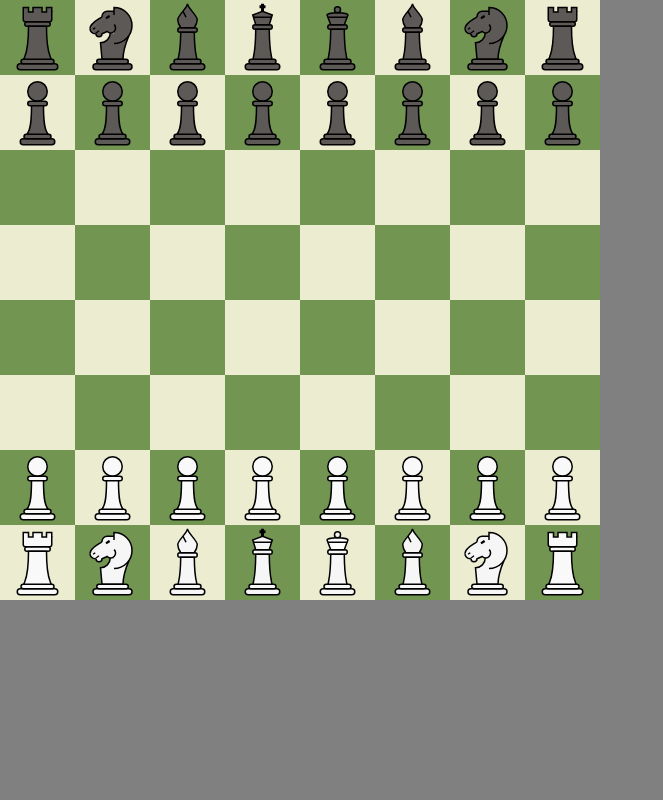
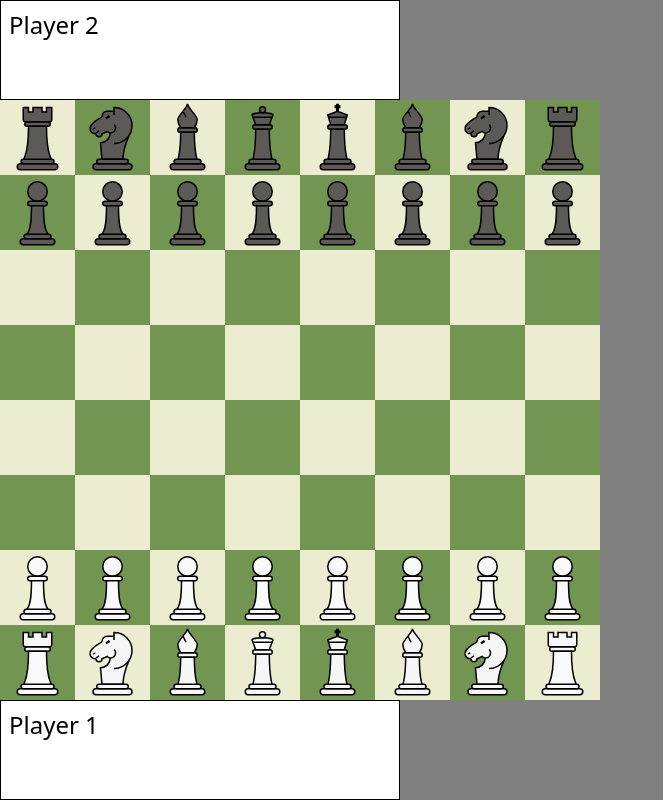
Before and after one commit to amitxjangra/chess, a React (Vite) app: page / in a window 1280 px wide. Shown: the whole page, without its empty margins (0-663 px from the left). Built offline with nearby package versions, Linux system fonts and the light colour scheme.

Commit message:
kill feed added

```diff
--- a/src/App.jsx
+++ b/src/App.jsx
@@ -1,14 +1,14 @@
 import { useCallback, useRef, useState } from "react";
 
-const initialPositon = {
-  "00": { name: "rook", color: "black" },
+const initialPosition = {
+  "00": { name: "rook", color: "black", hasMoved: false },
   "01": { name: "knight", color: "black" },
   "02": { name: "bishop", color: "black" },
-  "03": { name: "king", color: "black" },
-  "04": { name: "queen", color: "black" },
+  "04": { name: "king", color: "black", hasMoved: false },
+  "03": { name: "queen", color: "black" },
   "05": { name: "bishop", color: "black" },
   "06": { name: "knight", color: "black" },
-  "07": { name: "rook", color: "black" },
+  "07": { name: "rook", color: "black", hasMoved: false },
   10: { name: "pawn", color: "black" },
   11: { name: "pawn", color: "black" },
   12: { name: "pawn", color: "black" },
@@ -25,14 +25,14 @@ const initialPositon = {
   65: { name: "pawn", color: "white" },
   66: { name: "pawn", color: "white" },
   67: { name: "pawn", color: "white" },
-  70: { name: "rook", color: "white" },
+  70: { name: "rook", color: "white", hasMoved: false },
   71: { name: "knight", color: "white" },
   72: { name: "bishop", color: "white" },
-  73: { name: "king", color: "white" },
-  74: { name: "queen", color: "white" },
+  73: { name: "queen", color: "white" },
+  74: { name: "king", color: "white", hasMoved: false },
   75: { name: "bishop", color: "white" },
   76: { name: "knight", color: "white" },
-  77: { name: "rook", color: "white" },
+  77: { name: "rook", color: "white", hasMoved: false },
 };
 
 const nameIconSet = {
@@ -56,17 +56,19 @@ const row = Array(8).fill("");
 
 function App() {
   const [turn, setTurn] = useState(true); // true for white
-  const [positions, setPositions] = useState(initialPositon);
+  const [positions, setPositions] = useState(initialPosition);
   const selected = useRef(null);
   const [deleted, setDeleted] = useState([]);
-  const killPawn = useCallback(
+
+  const kill = useCallback(
     (killer, target) => {
       if (positions[target].name) {
         setDeleted((deletedTemp) => [
           ...deletedTemp,
-          positions?.[target]?.name,
+          positions?.[target]?.name + positions?.[target]?.color,
         ]);
       }
+      setTurn((prev) => !prev);
       setPositions((prev) => {
         let tempData = { ...prev };
         delete tempData[killer];
@@ -86,6 +88,13 @@ function App() {
 
   const drawSuggestion = useCallback(
     (x, y, type, color) => {
+      if (turn && positions[`${x}${y}`].color === "black") {
+        if (!positions[`${x}${y}`].target) return;
+      }
+      if (!turn && positions[`${x}${y}`].color === "white") {
+        if (!positions[`${x}${y}`].target) return;
+      }
+
       if (selected.current === `${x}${y}`) {
         setPositions((prev) => {
           let prevPos = { ...prev };
@@ -99,10 +108,22 @@ function App() {
           return prevPos;
         });
         return;
+      } else if (positions[`${x}${y}`].name !== "point") {
+        setPositions((prev) => {
+          let prevPos = { ...prev };
+          for (const property in prevPos) {
+            if (prevPos[property]?.name === "point") {
+              delete prevPos[property];
+            }
+            if (prevPos[property]?.target) prevPos[property].target = false;
+          }
+          selected.current = `${x}${y}`;
+          return prevPos;
+        });
       }
       if (type === "pawn") {
         if (positions?.[`${x}${y}`]?.target) {
-          killPawn(selected?.current, `${x}${y}`);
+          kill(selected?.current, `${x}${y}`);
           return;
         }
         selected.current = `${x}${y}`;
@@ -119,13 +140,15 @@ function App() {
               ...(prev[`${x + 1}${y - 1}`]?.name && {
                 [`${x + 1}${y - 1}`]: {
                   ...prev[`${x + 1}${y - 1}`],
-                  target: true,
+                  ...(prev[`${x + 1}${y - 1}`].color !==
+                    prev[selected.current].color && { target: true }),
                 },
               }),
               ...(prev[`${x + 1}${y + 1}`]?.name && {
                 [`${x + 1}${y + 1}`]: {
                   ...prev[`${x + 1}${y + 1}`],
-                  target: true,
+                  ...(prev[`${x + 1}${y + 1}`].color !==
+                    prev[selected.current].color && { target: true }),
                 },
               }),
               [`${x + 2}${y}`]:
@@ -150,10 +173,18 @@ function App() {
                 ? { ...prev[`${x - 1}${y}`] }
                 : { name: "point" },
             [`${x - 1}${y - 1}`]: prev[`${x - 1}${y - 1}`]?.name
-              ? { ...prev[`${x - 1}${y - 1}`], target: true }
+              ? {
+                  ...prev[`${x - 1}${y - 1}`],
+                  ...(prev[`${x - 1}${y - 1}`].color !==
+                    prev[selected.current].color && { target: true }),
+                }
               : {},
             [`${x - 1}${y + 1}`]: prev[`${x - 1}${y + 1}`]?.name
-              ? { ...prev[`${x - 1}${y + 1}`], target: true }
+              ? {
+                  ...prev[`${x - 1}${y + 1}`],
+                  ...(prev[`${x - 1}${y + 1}`].color !==
+                    prev[selected.current].color && { target: true }),
+                }
               : {},
             [`${x - 2}${y}`]:
               x === 6 || x === 1
@@ -169,7 +200,12 @@ function App() {
         }
       }
       if (type === "rook") {
+        if (positions?.[`${x}${y}`]?.target) {
+          kill(selected?.current, `${x}${y}`);
+          return;
+        }
         selected.current = `${x}${y}`;
+
         setPositions((prev) => {
           let prevPos = { ...prev };
           let iterator = 0;
@@ -179,9 +215,14 @@ function App() {
             top: false,
             bottom: false,
           };
+
           while (iterator <= 7) {
             if (iterator > x && !detection.bottom) {
               if (prevPos[`${iterator}${y}`]?.name) {
+                if (
+                  prev[selected.current].color !==
+                  prevPos[`${iterator}${y}`].color
+                )
                   prevPos[`${iterator}${y}`] = {
                     ...prevPos[`${iterator}${y}`],
                     target: true,
@@ -193,6 +234,10 @@ function App() {
             }
             if (!detection.top) {
               if (prevPos[`${x - iterator - 1}${y}`]?.name) {
+                if (
+                  prev[selected.current].color !==
+                  prevPos[`${x - iterator - 1}${y}`].color
+                )
                   prevPos[`${x - iterator - 1}${y}`] = {
                     ...prevPos[`${x - iterator - 1}${y}`],
                     target:
@@ -208,6 +253,10 @@ function App() {
 
             if (!detection.right) {
               if (prevPos[`${x}${y + iterator + 1}`]?.name) {
+                if (
+                  prev[selected.current].color !==
+                  prevPos[`${x}${y + iterator + 1}`].color
+                )
                   prevPos[`${x}${y + iterator + 1}`] = {
                     ...prevPos[`${x}${y + iterator + 1}`],
                     target: true,
@@ -219,6 +268,10 @@ function App() {
             }
             if (!detection.left) {
               if (prevPos[`${x}${y - iterator - 1}`]?.name) {
+                if (
+                  prev[selected.current].color !==
+                  prevPos[`${x}${y - iterator - 1}`].color
+                )
                   prevPos[`${x}${y - iterator - 1}`] = {
                     ...prevPos[`${x}${y - iterator - 1}`],
                     target: true,
@@ -234,6 +287,10 @@ function App() {
         });
       }
       if (type === "king") {
+        if (positions?.[`${x}${y}`]?.target) {
+          kill(selected?.current, `${x}${y}`);
+          return;
+        }
         selected.current = `${x}${y}`;
         setPositions((prev) => ({
           ...prev,
@@ -241,53 +298,91 @@ function App() {
             prev[`${x - 1}${y - 1}`]?.name === "point"
               ? {}
               : prev[`${x - 1}${y - 1}`]?.name
-              ? { ...prev[`${x - 1}${y - 1}`], target: true }
+              ? {
+                  ...prev[`${x - 1}${y - 1}`],
+                  ...(prev[`${x - 1}${y - 1}`].color !==
+                    prev[selected.current].color && { target: true }),
+                }
               : { name: "point" },
           [`${x - 1}${y}`]:
             prev[`${x - 1}${y}`]?.name === "point"
               ? {}
               : prev[`${x - 1}${y}`]?.name
-              ? { ...prev[`${x - 1}${y}`], target: true }
+              ? {
+                  ...prev[`${x - 1}${y}`],
+                  ...(prev[`${x - 1}${y}`].color !==
+                    prev[selected.current].color && { target: true }),
+                }
               : { name: "point" },
           [`${x - 1}${y + 1}`]:
             prev[`${x - 1}${y + 1}`]?.name === "point"
               ? {}
               : prev[`${x - 1}${y + 1}`]?.name
-              ? { ...prev[`${x - 1}${y + 1}`], target: true }
+              ? {
+                  ...prev[`${x - 1}${y + 1}`],
+                  ...(prev[`${x - 1}${y + 1}`].color !==
+                    prev[selected.current].color && { target: true }),
+                }
               : { name: "point" },
           [`${x}${y + 1}`]:
             prev[`${x}${y + 1}`]?.name === "point"
               ? {}
               : prev[`${x}${y + 1}`]?.name
-              ? { ...prev[`${x}${y + 1}`], target: true }
+              ? {
+                  ...prev[`${x}${y + 1}`],
+                  ...(prev[`${x}${y + 1}`].color !==
+                    prev[selected.current].color && { target: true }),
+                }
               : { name: "point" },
           [`${x}${y - 1}`]:
             prev[`${x}${y - 1}`]?.name === "point"
               ? {}
               : prev[`${x}${y - 1}`]?.name
-              ? { ...prev[`${x}${y - 1}`], target: true }
+              ? {
+                  ...prev[`${x}${y - 1}`],
+                  ...(prev[`${x}${y - 1}`].color !==
+                    prev[selected.current].color && { target: true }),
+                }
               : { name: "point" },
           [`${x + 1}${y - 1}`]:
             prev[`${x + 1}${y - 1}`]?.name === "point"
               ? {}
               : prev[`${x + 1}${y - 1}`]?.name
-              ? { ...prev[`${x + 1}${y - 1}`], target: true }
+              ? {
+                  ...prev[`${x + 1}${y - 1}`],
+                  ...(prev[`${x + 1}${y - 1}`].color !==
+                    prev[selected.current].color && { target: true }),
+                }
               : { name: "point" },
           [`${x + 1}${y}`]:
             prev[`${x + 1}${y}`]?.name === "point"
               ? {}
               : prev[`${x + 1}${y}`]?.name
-              ? { ...prev[`${x + 1}${y}`], target: true }
+              ? {
+                  ...prev[`${x + 1}${y}`],
+                  ...(prev[`${x + 1}${y}`].color !==
+                    prev[selected.current].color && { target: true }),
+                }
               : { name: "point" },
           [`${x + 1}${y + 1}`]:
             prev[`${x + 1}${y + 1}`]?.name === "point"
               ? {}
               : prev[`${x + 1}${y + 1}`]?.name
-              ? { ...prev[`${x + 1}${y + 1}`], target: true }
+              ? {
+                  ...prev[`${x + 1}${y + 1}`],
+                  ...(prev[`${x + 1}${y + 1}`].color !==
+                    prev[selected.current].color && { target: true }),
+                }
               : { name: "point" },
+          ...(true && { [`${x}${y + 2}`]: { name: "point" } }),
+          ...(true && { [`${x}${y - 2}`]: { name: "point" } }),
         }));
       }
       if (type === "bishop") {
+        if (positions?.[`${x}${y}`]?.target) {
+          kill(selected?.current, `${x}${y}`);
+          return;
+        }
         selected.current = `${x}${y}`;
         setPositions((prev) => {
           let prevPos = { ...prev };
@@ -301,6 +396,10 @@ function App() {
           while (iterator <= 7) {
             if (!detection.tl) {
               if (prevPos[`${x - 1 - iterator}${y - 1 - iterator}`]?.name) {
+                if (
+                  prev[selected.current].color !==
+                  prevPos[`${x - 1 - iterator}${y - 1 - iterator}`].color
+                )
                   prevPos[`${x - 1 - iterator}${y - 1 - iterator}`] = {
                     ...prevPos[`${x - 1 - iterator}${y - 1 - iterator}`],
                     target: true,
@@ -315,6 +414,10 @@ function App() {
 
             if (!detection.bl) {
               if (prevPos[`${x + 1 + iterator}${y - 1 - iterator}`]?.name) {
+                if (
+                  prev[selected.current].color !==
+                  prevPos[`${x + 1 + iterator}${y - 1 - iterator}`].color
+                )
                   prevPos[`${x + 1 + iterator}${y - 1 - iterator}`] = {
                     ...prevPos[`${x + 1 + iterator}${y - 1 - iterator}`],
                     target: true,
@@ -328,6 +431,10 @@ function App() {
             }
             if (!detection.tr) {
               if (prevPos[`${x - 1 - iterator}${y + 1 + iterator}`]?.name) {
+                if (
+                  prev[selected.current].color !==
+                  prevPos[`${x - 1 - iterator}${y + 1 + iterator}`].color
+                )
                   prevPos[`${x - 1 - iterator}${y + 1 + iterator}`] = {
                     ...prevPos[`${x - 1 - iterator}${y + 1 + iterator}`],
                     target: true,
@@ -342,6 +449,10 @@ function App() {
 
             if (!detection.br) {
               if (prevPos[`${x + 1 + iterator}${y + 1 + iterator}`]?.name) {
+                if (
+                  prev[selected.current].color !==
+                  prevPos[`${x + 1 + iterator}${y + 1 + iterator}`].color
+                )
                   prevPos[`${x + 1 + iterator}${y + 1 + iterator}`] = {
                     ...prevPos[`${x + 1 + iterator}${y + 1 + iterator}`],
                     target: true,
@@ -359,6 +470,10 @@ function App() {
         });
       }
       if (type === "knight") {
+        if (positions?.[`${x}${y}`]?.target) {
+          kill(selected?.current, `${x}${y}`);
+          return;
+        }
         selected.current = `${x}${y}`;
         setPositions((prev) => {
           let prevPos = { ...prev };
@@ -379,6 +494,10 @@ function App() {
                 prevPos[`${x + 2}${y - 1}`]?.name &&
                 prevPos[`${x + 2}${y - 1}`]?.name !== "point"
               ) {
+                if (
+                  prev[selected.current].color !==
+                  prevPos[`${x + 2}${y - 1}`].color
+                )
                   prevPos[`${x + 2}${y - 1}`] = {
                     ...prevPos[`${x + 2}${y - 1}`],
                     target: true,
@@ -395,6 +514,10 @@ function App() {
                 prevPos[`${x + 1}${y - 2}`]?.name &&
                 prevPos[`${x + 1}${y - 2}`]?.name !== "point"
               ) {
+                if (
+                  prev[selected.current].color !==
+                  prevPos[`${x + 1}${y - 2}`].color
+                )
                   prevPos[`${x + 1}${y - 2}`] = {
                     ...prevPos[`${x + 1}${y - 2}`],
                     target: true,
@@ -411,6 +534,10 @@ function App() {
                 prevPos[`${x - 1}${y - 2}`]?.name &&
                 prevPos[`${x - 1}${y - 2}`]?.name !== "point"
               ) {
+                if (
+                  prev[selected.current].color !==
+                  prevPos[`${x - 1}${y - 2}`].color
+                )
                   prevPos[`${x - 1}${y - 2}`] = {
                     ...prevPos[`${x - 1}${y - 2}`],
                     target: true,
@@ -427,6 +554,10 @@ function App() {
                 prevPos[`${x - 2}${y - 1}`]?.name &&
                 prevPos[`${x - 2}${y - 1}`]?.name !== "point"
               ) {
+                if (
+                  prev[selected.current].color !==
+                  prevPos[`${x - 2}${y - 1}`].color
+                )
                   prevPos[`${x - 2}${y - 1}`] = {
                     ...prevPos[`${x - 2}${y - 1}`],
                     target: true,
@@ -443,6 +574,10 @@ function App() {
                 prevPos[`${x - 2}${y + 1}`]?.name &&
                 prevPos[`${x - 2}${y + 1}`]?.name !== "point"
               ) {
+                if (
+                  prev[selected.current].color !==
+                  prevPos[`${x - 2}${y + 1}`].color
+                )
                   prevPos[`${x - 2}${y + 1}`] = {
                     ...prevPos[`${x - 2}${y + 1}`],
                     target: true,
@@ -459,6 +594,10 @@ function App() {
                 prevPos[`${x - 1}${y + 2}`]?.name &&
                 prevPos[`${x - 1}${y + 2}`]?.name !== "point"
               ) {
+                if (
+                  prev[selected.current].color !==
+                  prevPos[`${x - 1}${y + 2}`].color
+                )
                   prevPos[`${x - 1}${y + 2}`] = {
                     ...prevPos[`${x - 1}${y + 2}`],
                     target: true,
@@ -475,6 +614,10 @@ function App() {
                 prevPos[`${x + 1}${y + 2}`]?.name &&
                 prevPos[`${x + 1}${y + 2}`]?.name !== "point"
               ) {
+                if (
+                  prev[selected.current].color !==
+                  prevPos[`${x + 1}${y + 2}`].color
+                )
                   prevPos[`${x + 1}${y + 2}`] = {
                     ...prevPos[`${x + 1}${y + 2}`],
                     target: true,
@@ -491,6 +634,10 @@ function App() {
                 prevPos[`${x + 2}${y + 1}`]?.name &&
                 prevPos[`${x + 2}${y + 1}`]?.name !== "point"
               ) {
+                if (
+                  prev[selected.current].color !==
+                  prevPos[`${x + 2}${y + 1}`].color
+                )
                   prevPos[`${x + 2}${y + 1}`] = {
                     ...prevPos[`${x + 2}${y + 1}`],
                     target: true,
@@ -509,6 +656,10 @@ function App() {
         });
       }
       if (type === "queen") {
+        if (positions?.[`${x}${y}`]?.target) {
+          kill(selected?.current, `${x}${y}`);
+          return;
+        }
         selected.current = `${x}${y}`;
 
         setPositions((prev) => {
@@ -527,6 +678,10 @@ function App() {
           while (iterator <= 7) {
             if (!detection.tl) {
               if (prevPos[`${x - 1 - iterator}${y - 1 - iterator}`]?.name) {
+                if (
+                  prev[selected.current].color !==
+                  prevPos[`${x - 1 - iterator}${y - 1 - iterator}`].color
+                )
                   prevPos[`${x - 1 - iterator}${y - 1 - iterator}`] = {
                     ...prevPos[`${x - 1 - iterator}${y - 1 - iterator}`],
                     target: true,
@@ -541,6 +696,10 @@ function App() {
 
             if (!detection.bl) {
               if (prevPos[`${x + 1 + iterator}${y - 1 - iterator}`]?.name) {
+                if (
+                  prev[selected.current].color !==
+                  prevPos[`${x + 1 + iterator}${y - 1 - iterator}`].color
+                )
                   prevPos[`${x + 1 + iterator}${y - 1 - iterator}`] = {
                     ...prevPos[`${x + 1 + iterator}${y - 1 - iterator}`],
                     target: true,
@@ -554,6 +713,10 @@ function App() {
             }
             if (!detection.tr) {
               if (prevPos[`${x - 1 - iterator}${y + 1 + iterator}`]?.name) {
+                if (
+                  prev[selected.current].color !==
+                  prevPos[`${x - 1 - iterator}${y + 1 + iterator}`].color
+                )
                   prevPos[`${x - 1 - iterator}${y + 1 + iterator}`] = {
                     ...prevPos[`${x - 1 - iterator}${y + 1 + iterator}`],
                     target: true,
@@ -568,6 +731,10 @@ function App() {
 
             if (!detection.br) {
               if (prevPos[`${x + 1 + iterator}${y + 1 + iterator}`]?.name) {
+                if (
+                  prev[selected.current].color !==
+                  prevPos[`${x + 1 + iterator}${y + 1 + iterator}`].color
+                )
                   prevPos[`${x + 1 + iterator}${y + 1 + iterator}`] = {
                     ...prevPos[`${x + 1 + iterator}${y + 1 + iterator}`],
                     target: true,
@@ -581,6 +748,10 @@ function App() {
             }
             if (iterator > x && !detection.bottom) {
               if (prevPos[`${iterator}${y}`]?.name) {
+                if (
+                  prev[selected.current].color !==
+                  prevPos[`${iterator}${y}`].color
+                )
                   prevPos[`${iterator}${y}`] = {
                     ...prevPos[`${iterator}${y}`],
                     target: true,
@@ -592,6 +763,10 @@ function App() {
             }
             if (!detection.top) {
               if (prevPos[`${x - iterator - 1}${y}`]?.name) {
+                if (
+                  prev[selected.current].color !==
+                  prevPos[`${x - iterator - 1}${y}`].color
+                )
                   prevPos[`${x - iterator - 1}${y}`] = {
                     ...prevPos[`${x - iterator - 1}${y}`],
                     target: true,
@@ -604,6 +779,10 @@ function App() {
 
             if (!detection.right) {
               if (prevPos[`${x}${y + iterator + 1}`]?.name) {
+                if (
+                  prev[selected.current].color !==
+                  prevPos[`${x}${y + iterator + 1}`].color
+                )
                   prevPos[`${x}${y + iterator + 1}`] = {
                     ...prevPos[`${x}${y + iterator + 1}`],
                     target: true,
@@ -615,6 +794,10 @@ function App() {
             }
             if (!detection.left) {
               if (prevPos[`${x}${y - iterator - 1}`]?.name) {
+                if (
+                  prev[selected.current].color !==
+                  prevPos[`${x}${y - iterator - 1}`].color
+                )
                   prevPos[`${x}${y - iterator - 1}`] = {
                     ...prevPos[`${x}${y - iterator - 1}`],
                     target: true,
@@ -630,6 +813,8 @@ function App() {
         });
       }
       if (type === "point") {
+        setTurn((prev) => !prev);
+        castle(kingPos, rookPos);
         setPositions((prev) => {
           let prevPos = { ...prev };
           for (const property in prevPos) {
@@ -647,8 +832,21 @@ function App() {
     },
     [positions]
   );
+
   return (
     <>
+      <div className="border-1 w-100 p-2 bg-white h-25">
+        <span className="text-2xl">Player 2</span>
+        <div className="flex">
+          {deleted?.map((i) =>
+            i.includes("white") ? (
+              <img width={30} src={nameIconSet[i]} />
+            ) : (
+              <></>
+            )
+          )}
+        </div>
+      </div>
       <div className="board">
         {row.map((i, idx) => {
           return (
@@ -670,7 +868,12 @@ function App() {
                         drawSuggestion(
                           box.id.split("")[0],
                           box.id.split("")[1],
-                          "point"
+                          positions[
+                            `${box.id.split("")[0]}${box.id.split("")[1]}`
+                          ]?.name,
+                          positions[
+                            `${box.id.split("")[0]}${box.id.split("")[1]}`
+                          ]?.color
                         );
                     }}
                     onDragStart={(e) =>
@@ -692,8 +895,8 @@ function App() {
                     onDragOver={(ev) => ev.preventDefault()}
                     className="w-[calc(100%/8)] flex justify-center items-center"
                     style={{
-                      background: idx % 2 === idxj % 2 ? "#739552" : "#ebecd0",
-                      color: idx % 2 === idxj % 2 ? "white" : "black",
+                      background: idx % 2 !== idxj % 2 ? "#739552" : "#ebecd0",
+                      color: idx % 2 === idxj % 2 ? "black" : "white",
                       boxShadow: pieceType?.target
                         ? "inset 0px 0px 7px 0px red"
                         : "none",
@@ -704,7 +907,7 @@ function App() {
                         src={
                           nameIconSet[
                             pieceType?.name === "point"
-                              ? idx % 2 === idxj % 2
+                              ? idx % 2 !== idxj % 2
                                 ? "lightPoint"
                                 : "darkPoint"
                               : pieceType?.name + pieceType?.color
@@ -719,7 +922,19 @@ function App() {
           );
         })}
       </div>
-      {deleted?.map((i) => i)}
+
+      <div className="border-1 w-100 p-2 bg-white h-25">
+        <span className="text-2xl">Player 1</span>
+        <div className="flex">
+          {deleted?.map((i) =>
+            i.includes("black") ? (
+              <img width={30} src={nameIconSet[i]} />
+            ) : (
+              <></>
+            )
+          )}
+        </div>
+      </div>
     </>
   );
 }
```
Lines whose indentation alone changed are shown as unchanged.
